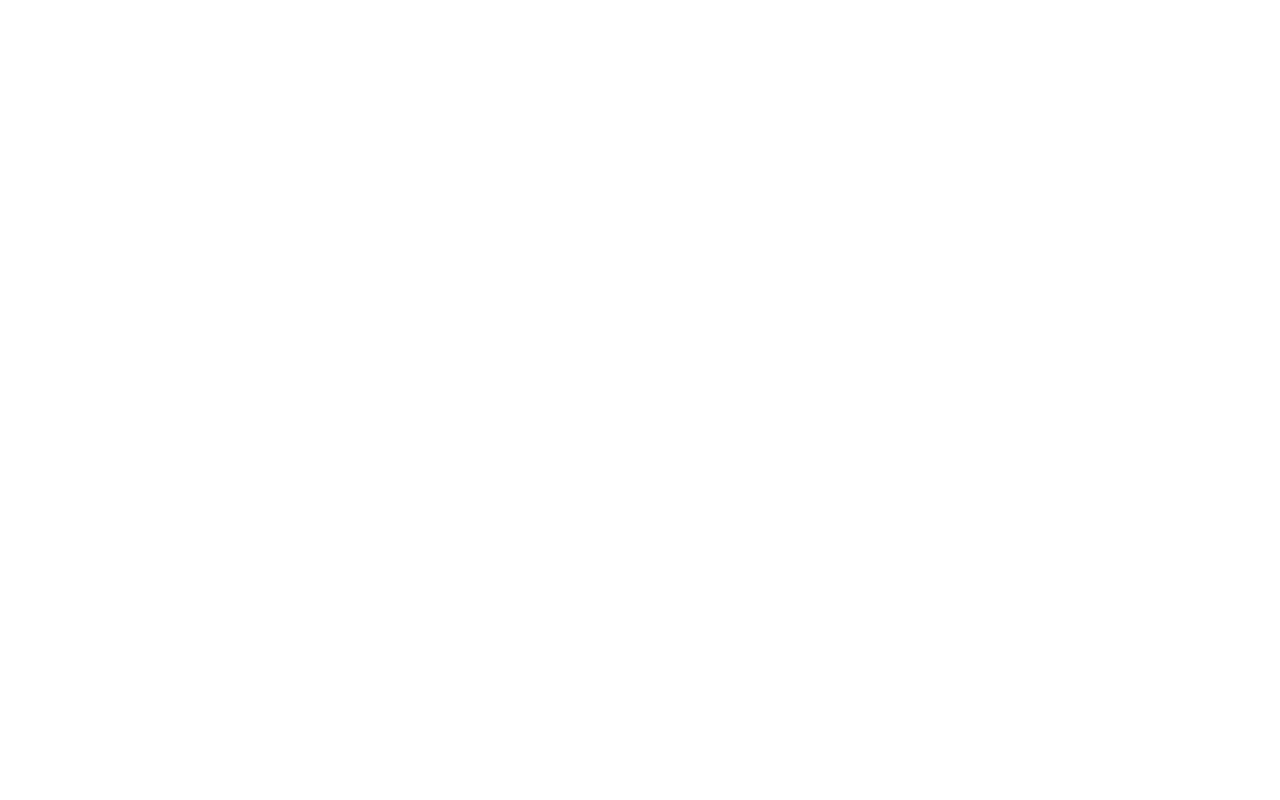
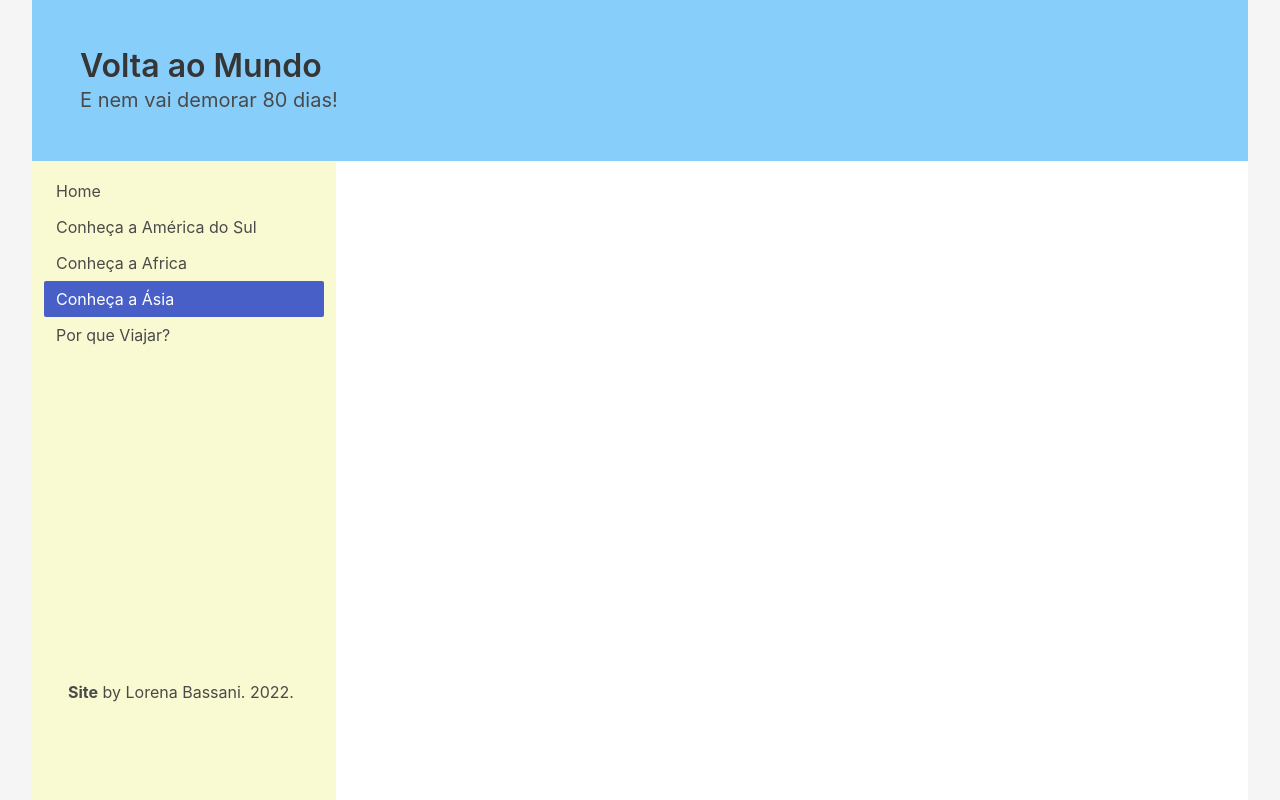
Before and after one commit to LBBassani/site-volta-ao-mundo, a plain HTML site: page docs/pages/asia.html in a window 1280 px wide. Drawn offline with nearby package versions, Linux system fonts and the light colour scheme.

Commit message:
:construction: info pages skeleton

```diff
--- a/docs/pages/africa.html
+++ b/docs/pages/africa.html
@@ -0,0 +1,45 @@
+<!DOCTYPE html>
+<html>
+    <head>
+        <meta charset="utf-8">
+        <meta name="viewport" content="width=device-width, initial-scale=1.0">
+        <title>Volta ao mundo</title>
+        <link rel="icon" type="image/x-icon" href="./img/favicon.ico">
+        <link rel="stylesheet" href="https://cdn.jsdelivr.net/npm/bulma@0.9.4/css/bulma.min.css">
+        <link rel="stylesheet" href="../styles/main.css">
+    </head>
+
+    <body class="container is-fluid">
+        <header class="section main-header">
+          <div>
+            <h1 class="title">
+              Volta ao Mundo
+            </h1>
+            <p class="subtitle">
+              E nem vai demorar 80 dias!
+            </p>
+          </div>
+        </header>
+
+        <div class="columns full-height">
+            <div class="column is-one-quarter side-bar">
+                <nav class="nav-bar menu">
+                    <ul class="menu-list">
+                        <li><a href="../index.html">Home</a></li>
+                        <li><a href="./america_do_sul.html">Conheça a América do Sul</a></li>
+                        <li><a href="#" class="is-active">Conheça a Africa</a></li>
+                        <li><a href="./asia.html">Conheça a Ásia</a></li>
+                        <li><a href="./porque_viajar.html">Por que Viajar?</a></li>
+                    </ul>
+                </nav>
+                <footer class="footer side-bar"> <b>Site</b> by Lorena Bassani. 2022.</footer>
+            </div>
+            <main class="column main-body">
+
+
+            </main>
+        </div>
+
+    </body>
+
+</html>
--- a/docs/pages/asia.html
+++ b/docs/pages/asia.html
@@ -0,0 +1,45 @@
+<!DOCTYPE html>
+<html>
+    <head>
+        <meta charset="utf-8">
+        <meta name="viewport" content="width=device-width, initial-scale=1.0">
+        <title>Volta ao mundo</title>
+        <link rel="icon" type="image/x-icon" href="./img/favicon.ico">
+        <link rel="stylesheet" href="https://cdn.jsdelivr.net/npm/bulma@0.9.4/css/bulma.min.css">
+        <link rel="stylesheet" href="../styles/main.css">
+    </head>
+
+    <body class="container is-fluid">
+        <header class="section main-header">
+          <div>
+            <h1 class="title">
+              Volta ao Mundo
+            </h1>
+            <p class="subtitle">
+              E nem vai demorar 80 dias!
+            </p>
+          </div>
+        </header>
+
+        <div class="columns full-height">
+            <div class="column is-one-quarter side-bar">
+                <nav class="nav-bar menu">
+                    <ul class="menu-list">
+                        <li><a href="../index.html">Home</a></li>
+                        <li><a href="./america_do_sul.html">Conheça a América do Sul</a></li>
+                        <li><a href="./africa.html">Conheça a Africa</a></li>
+                        <li><a href="#" class="is-active">Conheça a Ásia</a></li>
+                        <li><a href="./porque_viajar.html">Por que Viajar?</a></li>
+                    </ul>
+                </nav>
+                <footer class="footer side-bar"> <b>Site</b> by Lorena Bassani. 2022.</footer>
+            </div>
+            <main class="column main-body">
+
+
+            </main>
+        </div>
+
+    </body>
+
+</html>
```
Also changed, not shown: docs/index.html (+5 -5 lines), docs/pages/america_do_sul.html (+45 -0 lines), docs/pages/porque_viajar.html (+45 -0 lines).
